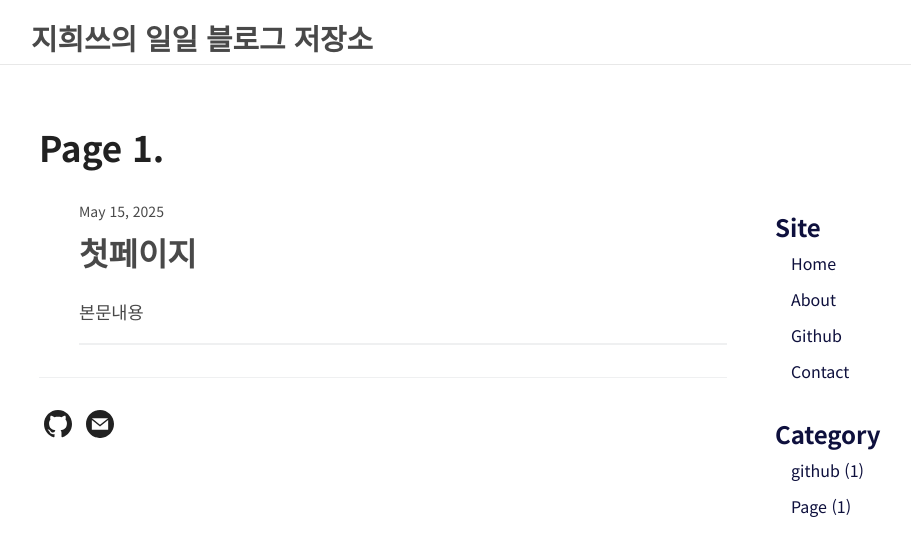
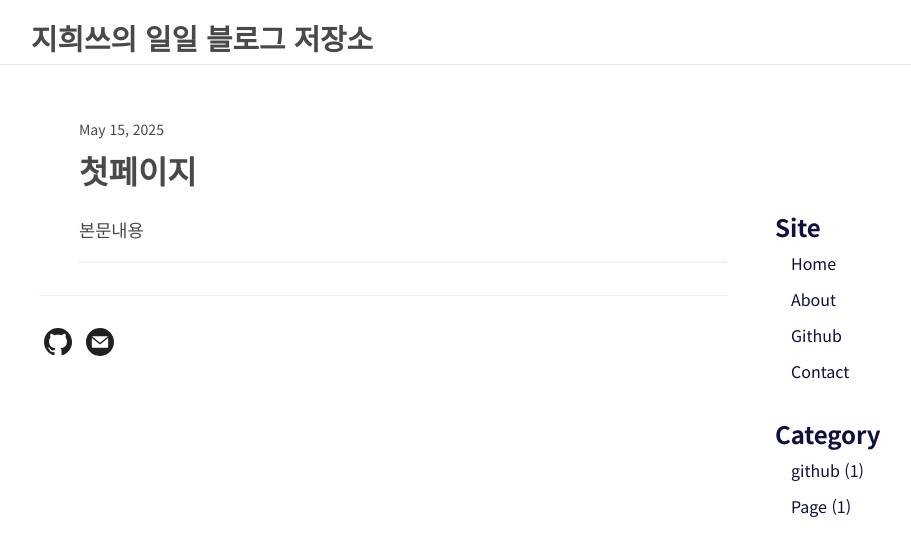
Before and after one commit to jihuikim45/jihuikim45.github.io, a Jekyll site: the page built from index.html, in a window 1280 px wide. Shown: the top 556 px of the page, without its empty margins (159-1070 px from the left). Built offline with Jekyll 4.4.1, drawn with Linux system fonts in a browser that asks for light colours; the list of posts is cut into pages by our own code.

Commit message:
feat: 홈 레이아웃에 페이지네이션(이전/다음 페이지)제거

```diff
--- a/_layouts/home.html
+++ b/_layouts/home.html
@@ -5,27 +5,6 @@ layout: default
 <div>
 
   {{ content }}
-
-  {% if paginator.previous_page %}
-  <a href="{{ paginator.previous_page_path | relative_url }}" class="paginator-indicator">&laquo; Prev</a>
-  {% else %}
-  {% endif %}
-
-  {% if paginator.previous_page %}
-  {% if paginator.next_page %}
-  |
-  {% endif %}
-  {% endif %}
-
-  {% if paginator.next_page %}
-  <a href="{{ paginator.next_page_path | relative_url }}" class="paginator-indicator">Next &raquo;</a>
-  {% else %}
-
-  {% endif %}
-
-
-
-  <h1>Page {{ paginator.page }}.</h1>
 
   <!-- This loops through the paginated posts -->
   {% for post in paginator.posts %}
```
